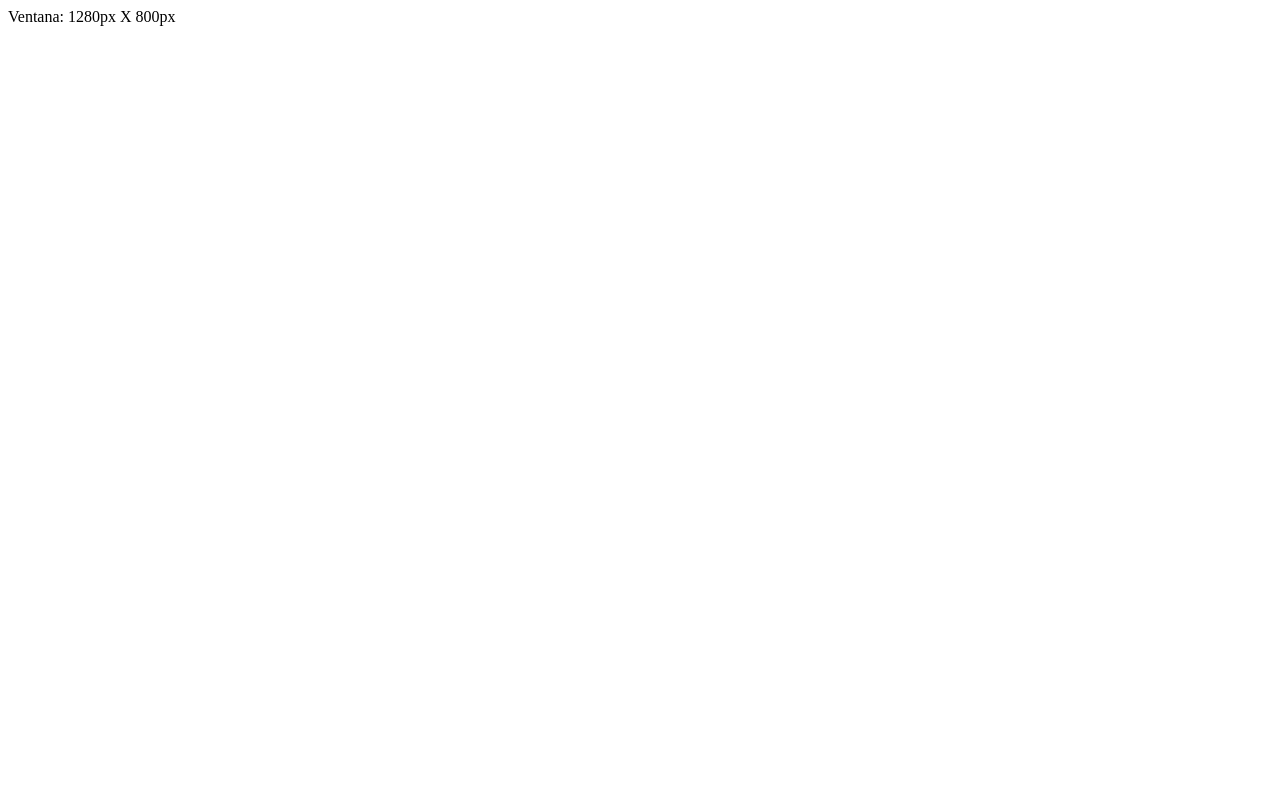
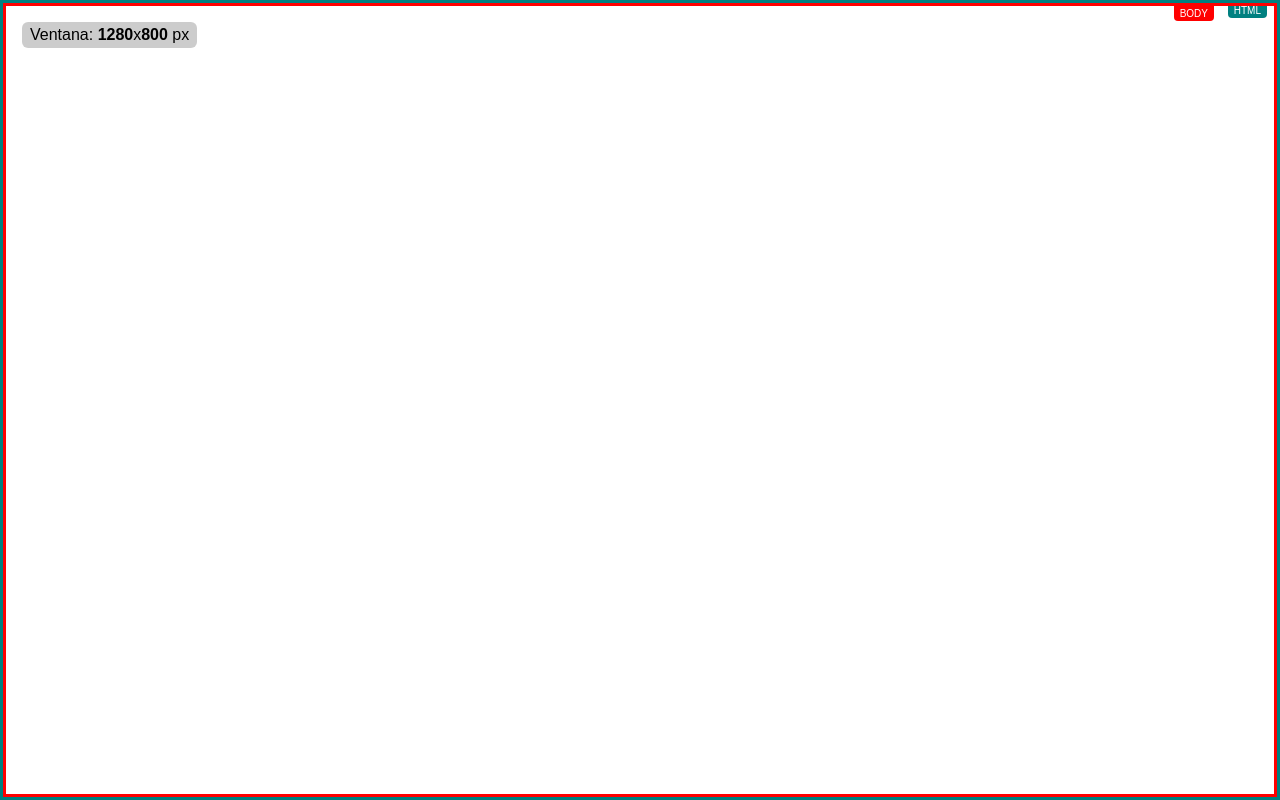
Before and after one commit to spacenomads/pantallas-retina-y-unidades, a plain HTML site: page index.html in a window 1280 px wide. Drawn offline with Linux system fonts and the light colour scheme.

Commit message:
Improve snitch

```diff
--- /dev/null
+++ b/css/snitch.css
@@ -0,0 +1,40 @@
+html,
+body  {
+  border: 3px solid teal;
+  position: relative;
+  height: 100%;
+  box-sizing: border-box;
+  font-family: arial;
+}
+html::before,
+body::before {
+  content: 'HTML';
+  background-color: teal;
+  color: white;
+  position: absolute;
+  right: 1em;
+  top: 0;
+  font-size: 10px;
+  padding: 2px 6px;
+  border-radius: 0 0 4px 4px;
+}
+
+body {
+  border-color: red;
+  margin:0;
+}
+
+body::before {
+  content: 'BODY';
+  background-color: red;
+  right: 6em;
+}
+
+.app__snitch {
+  background-color: rgba(0,0,0, .2);
+  position: absolute;
+  left: 1em;
+  top: 1em;
+  padding: 4px 8px;
+  border-radius: 6px;
+}
--- a/index.html
+++ b/index.html
@@ -4,6 +4,7 @@
   <meta charset="UTF-8">
   <meta name="viewport" content="width=device-width, initial-scale=1.0">
   <title>Document</title>
+  <link rel="stylesheet" href="css/snitch.css">
 </head>
 <body class="app js__app">
   <div class="app__snitch js__snitch"></div>
--- a/js/snitch.js
+++ b/js/snitch.js
@@ -9,7 +9,7 @@ function getBrowserSize() {
 
 function paintBrowserSize(el) {
   const {width, height} = getBrowserSize();
-  el.innerHTML = `Ventana: ${width}px X ${height}px`;
+  el.innerHTML = `Ventana: <b>${width}</b>x<b>${height}</b> px`;
 }
 
 paintBrowserSize(snitch);
```
